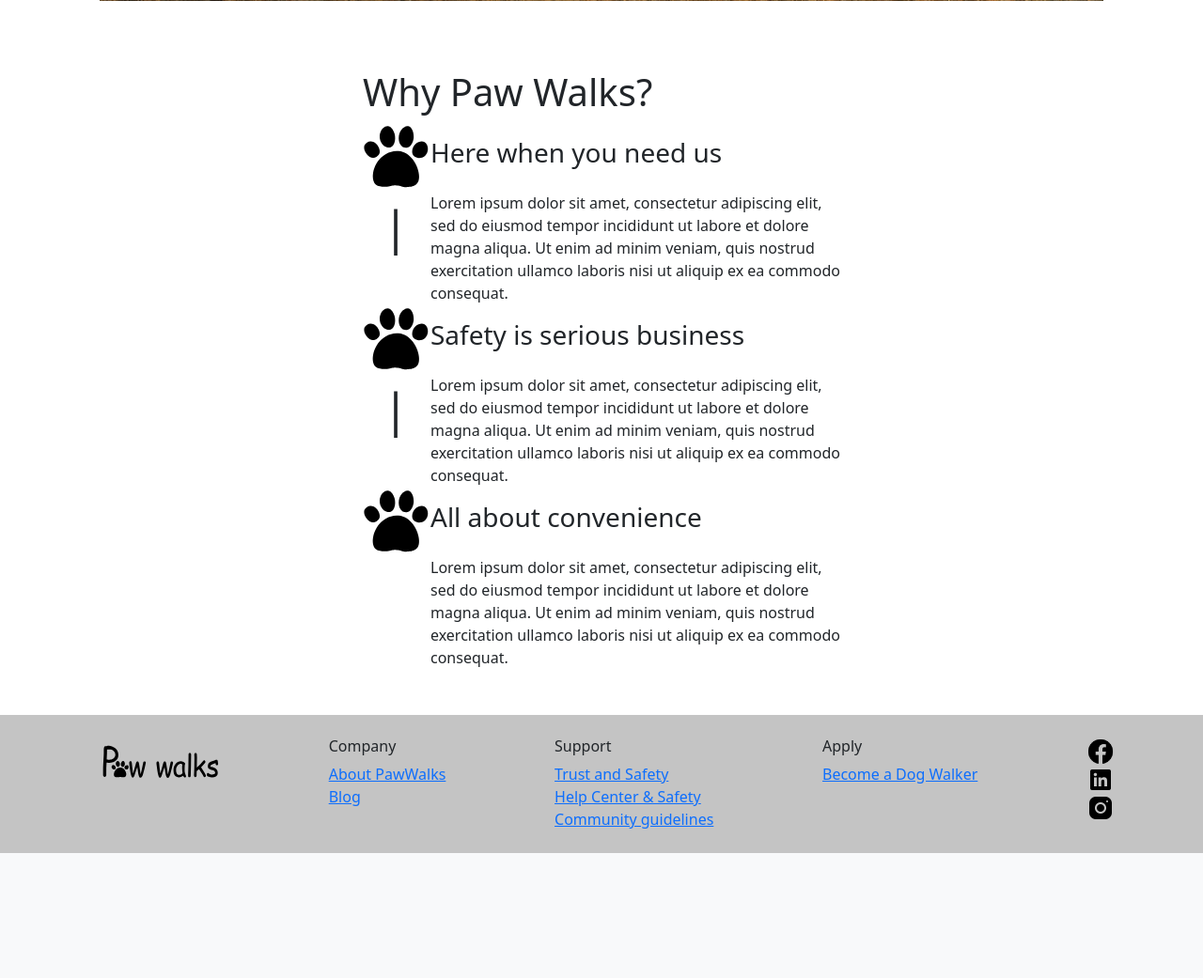
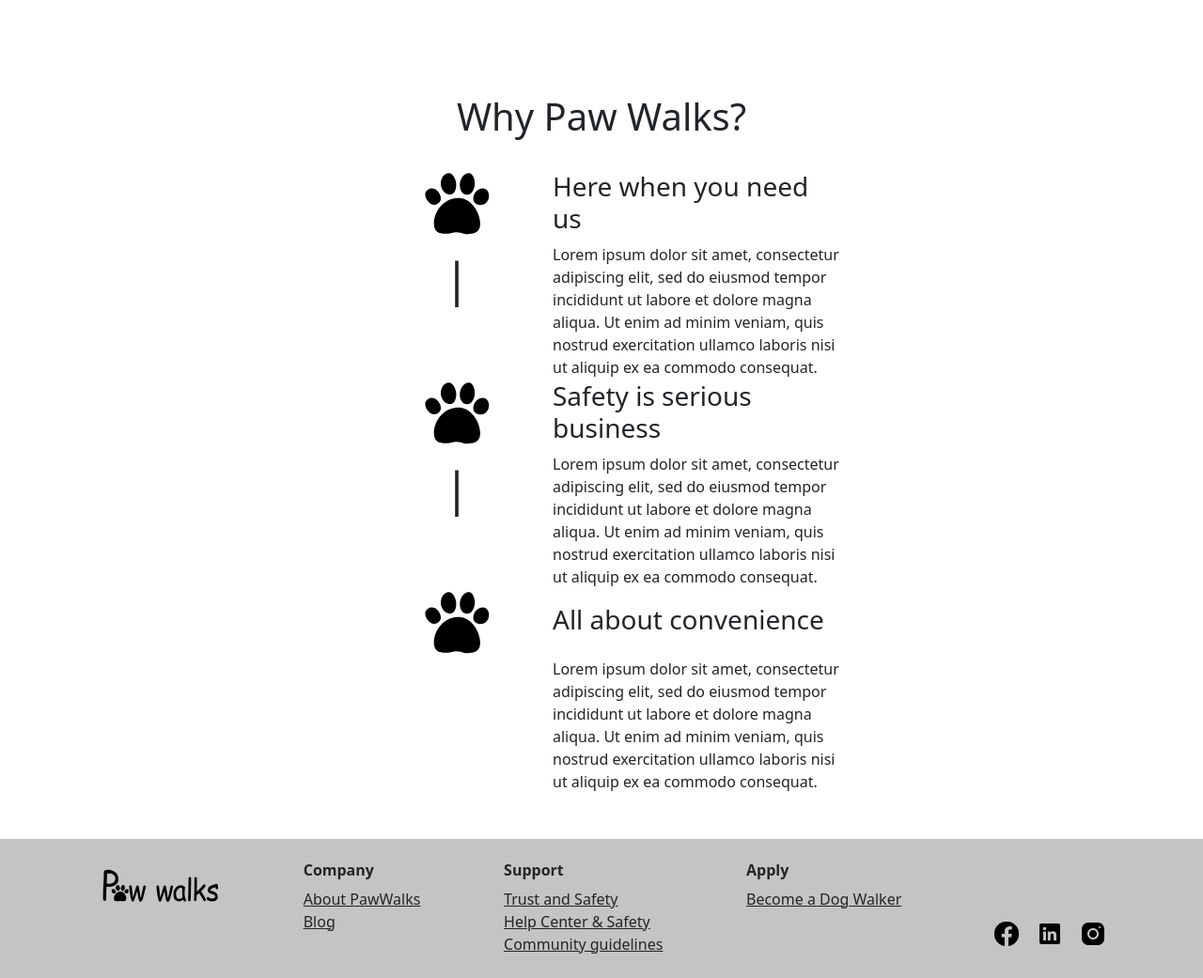
Before and after one commit to ivonamilankovic/dog_walk_project, a PHP site: page /home.php in a window 1280 px wide. Shown: the part 2102-3143 px from the top of the page at 94% size. Before the commit the page ends 3010 px from the top, so only its background shows below. Run offline with PHP 8.4, Linux system fonts and the light colour scheme.

Commit message:
homePage

```diff
--- a/css/homeStyle.css
+++ b/css/homeStyle.css
@@ -34,3 +34,12 @@
     justify-content: center;
     font-size: 50px;
 }
+.sirina{
+    width: 200px;
+    display: flex;
+    align-items: center;
+    justify-content: center;
+}
+.lista{
+    list-style-type: none;
+}
--- a/home.php
+++ b/home.php
@@ -17,8 +17,8 @@
 <div class="header h-75">
     <div class="container d-flex">
         <div class="me-auto p-3"><a href="./home.php"> <img src="images/pawwalks.svg" alt="PawWalks-logo" class="logo"></a></div>
-        <div class="p-4"><button type="button" class="btn btn-light"><a href="./login.php" class="link">log-in</a></button></div>
-        <div class="p-4"><button type="button" class="btn btn-light"><a href="./signup.php" class="link">sign-up</a></button></div>
+        <div class="p-4"><button type="button" class="btn btn-light"><a href="./login.php" class="link text-dark">log-in</a></button></div>
+        <div class="p-4"><button type="button" class="btn btn-light"><a href="./signup.php" class="link text-dark">sign-up</a></button></div>
     </div>
 
 </div>
@@ -26,179 +26,25 @@
 <!-- MAIN -->
 
 <div class="container">
-
+<div class="input-group rounded p-4">
     <!-- SEARCH -->
 
-    <div class="input-group rounded p-4">
         <input type="search" class="form-control rounded" placeholder="Search" aria-label="Search" aria-describedby="search-addon" />
-        </span>
-    </div>
 
-    <!-- CARDS -->
+    <!-- DROPDOWN -->
 
-    <div class="row justify-content-around">
-        <!-- BEST RATED DOG WALKERS -->
-        <div class="border rounded col karta">
-            <h3>Best rated dog walkers</h3>
+        <li class="nav-item dropdown lista">
+            <a class="nav-link dropdown-toggle text-dark" href="#" id="navbarDropdownMenuLink" role="button" data-bs-toggle="dropdown" aria-expanded="false">
+                All walkers
+            </a>
+            <ul class="dropdown-menu" aria-labelledby="navbarDropdownMenuLink">
+                <li><a class="dropdown-item" href="#">Ime Prezime</a></li>
+                <li><a class="dropdown-item" href="#">Ime Prezime</a></li>
+                <li><a class="dropdown-item" href="#">Ime Prezime</a></li>
+            </ul>
+        </li>
 
-            <div class="card mb-3" style="max-width: 540px;">
-                <div class="row g-0">
-                    <div class="col-md-4 align-self-center">
-                        <img src="https://picsum.photos/150/150" class="img-fluid rounded-circle" alt="...">
-                    </div>
-                    <div class="col-md-8">
-                        <div class="card-body">
-                            <h5 class="card-title">Ime Prezime</h5>
-                            <p class="card-text">Lorem ipsum dolor sit amet, consectetur adipiscing elit, sed do eiusmod tempor incididunt ut labore et dolore magna aliqua.</p>
-                            <p class="card-text"><small class="text-muted">Ocena</small></p>
-                        </div>
-                    </div>
-                </div>
-            </div>
-
-
-            <div class="card mb-3" style="max-width: 540px;">
-                <div class="row g-0">
-                    <div class="col-md-4 align-self-center">
-                        <img src="https://picsum.photos/150/150" class="img-fluid rounded-circle" alt="...">
-                    </div>
-                    <div class="col-md-8">
-                        <div class="card-body">
-                            <h5 class="card-title">Ime Prezime</h5>
-                            <p class="card-text">Lorem ipsum dolor sit amet, consectetur adipiscing elit, sed do eiusmod tempor incididunt ut labore et dolore magna aliqua.</p>
-                            <p class="card-text"><small class="text-muted">Ocena</small></p>
-                        </div>
-                    </div>
-                </div>
-            </div>
-
-            <div class="card mb-3" style="max-width: 540px;">
-                <div class="row g-0">
-                    <div class="col-md-4 align-self-center">
-                        <img src="https://picsum.photos/150/150" class="img-fluid rounded-circle" alt="...">
-                    </div>
-                    <div class="col-md-8">
-                        <div class="card-body">
-                            <h5 class="card-title">Ime Prezime</h5>
-                            <p class="card-text">Lorem ipsum dolor sit amet, consectetur adipiscing elit, sed do eiusmod tempor incididunt ut labore et dolore magna aliqua.</p>
-                            <p class="card-text"><small class="text-muted">Ocena</small></p>
-                        </div>
-                    </div>
-                </div>
-            </div>
-
-            <div class="card mb-3" style="max-width: 540px;">
-                <div class="row g-0">
-                    <div class="col-md-4 align-self-center">
-                        <img src="https://picsum.photos/150/150" class="img-fluid rounded-circle" alt="...">
-                    </div>
-                    <div class="col-md-8">
-                        <div class="card-body">
-                            <h5 class="card-title">Ime Prezime</h5>
-                            <p class="card-text">Lorem ipsum dolor sit amet, consectetur adipiscing elit, sed do eiusmod tempor incididunt ut labore et dolore magna aliqua.</p>
-                            <p class="card-text"><small class="text-muted">Ocena</small></p>
-                        </div>
-                    </div>
-                </div>
-            </div>
-
-            <div class="card mb-3" style="max-width: 540px;">
-                <div class="row g-0">
-                    <div class="col-md-4 align-self-center">
-                        <img src="https://picsum.photos/150/150" class="img-fluid rounded-circle" alt="...">
-                    </div>
-                    <div class="col-md-8">
-                        <div class="card-body">
-                            <h5 class="card-title">Ime Prezime</h5>
-                            <p class="card-text">Lorem ipsum dolor sit amet, consectetur adipiscing elit, sed do eiusmod tempor incididunt ut labore et dolore magna aliqua.</p>
-                            <p class="card-text"><small class="text-muted">Ocena</small></p>
-                        </div>
-                    </div>
-                </div>
-            </div>
-        </div>
-
-        <!-- MOST ACTIVE DOG WALKERS -->
-        <div class="border rounded col karta">
-            <h3>Most active dog walkers</h3>
-
-            <div class="card mb-3" style="max-width: 540px;">
-                <div class="row g-0">
-                    <div class="col-md-4 align-self-center">
-                        <img src="https://picsum.photos/150/150" class="img-fluid rounded-circle" alt="...">
-                    </div>
-                    <div class="col-md-8">
-                        <div class="card-body">
-                            <h5 class="card-title">Ime Prezime</h5>
-                            <p class="card-text">Lorem ipsum dolor sit amet, consectetur adipiscing elit, sed do eiusmod tempor incididunt ut labore et dolore magna aliqua.</p>
-                            <p class="card-text"><small class="text-muted">Ocena</small></p>
-                        </div>
-                    </div>
-                </div>
-            </div>
-
-
-            <div class="card mb-3" style="max-width: 540px;">
-                <div class="row g-0">
-                    <div class="col-md-4 align-self-center">
-                        <img src="https://picsum.photos/150/150" class="img-fluid rounded-circle" alt="...">
-                    </div>
-                    <div class="col-md-8">
-                        <div class="card-body">
-                            <h5 class="card-title">Ime Prezime</h5>
-                            <p class="card-text">Lorem ipsum dolor sit amet, consectetur adipiscing elit, sed do eiusmod tempor incididunt ut labore et dolore magna aliqua.</p>
-                            <p class="card-text"><small class="text-muted">Ocena</small></p>
-                        </div>
-                    </div>
-                </div>
-            </div>
-
-            <div class="card mb-3" style="max-width: 540px;">
-                <div class="row g-0">
-                    <div class="col-md-4 align-self-center">
-                        <img src="https://picsum.photos/150/150" class="img-fluid rounded-circle" alt="...">
-                    </div>
-                    <div class="col-md-8">
-                        <div class="card-body">
-                            <h5 class="card-title">Ime Prezime</h5>
-                            <p class="card-text">Lorem ipsum dolor sit amet, consectetur adipiscing elit, sed do eiusmod tempor incididunt ut labore et dolore magna aliqua.</p>
-                            <p class="card-text"><small class="text-muted">Ocena</small></p>
-                        </div>
-                    </div>
-                </div>
-            </div>
-
-            <div class="card mb-3" style="max-width: 540px;">
-                <div class="row g-0">
-                    <div class="col-md-4 align-self-center">
-                        <img src="https://picsum.photos/150/150" class="img-fluid rounded-circle" alt="...">
-                    </div>
-                    <div class="col-md-8">
-                        <div class="card-body">
-                            <h5 class="card-title">Ime Prezime</h5>
-                            <p class="card-text">Lorem ipsum dolor sit amet, consectetur adipiscing elit, sed do eiusmod tempor incididunt ut labore et dolore magna aliqua.</p>
-                            <p class="card-text"><small class="text-muted">Ocena</small></p>
-                        </div>
-                    </div>
-                </div>
-            </div>
-
-            <div class="card mb-3" style="max-width: 540px;">
-                <div class="row g-0">
-                    <div class="col-md-4 align-self-center">
-                        <img src="https://picsum.photos/150/150" class="img-fluid rounded-circle" alt="...">
-                    </div>
-                    <div class="col-md-8">
-                        <div class="card-body">
-                            <h5 class="card-title">Ime Prezime</h5>
-                            <p class="card-text">Lorem ipsum dolor sit amet, consectetur adipiscing elit, sed do eiusmod tempor incididunt ut labore et dolore magna aliqua.</p>
-                            <p class="card-text"><small class="text-muted">Ocena</small></p>
-                        </div>
-                    </div>
-                </div>
-            </div>
-        </div>
-    </div>
+</div>
 
     <!-- GALLERY -->
 
@@ -243,17 +89,182 @@
         </div>
     </div>
 
+    <!-- CARDS -->
+
+    <div class="row justify-content-around">
+        <!-- BEST RATED DOG WALKERS -->
+        <div class="border rounded col karta">
+            <h3>Best rated dog walkers</h3>
+
+            <div class="card mb-3" style="max-width: 540px;">
+                <div class="row g-0">
+                    <div class="col-md-4 align-self-center d-flex justify-content-center p-2">
+                        <img src="https://picsum.photos/150/150" class="img-fluid rounded-circle" alt="...">
+                    </div>
+                    <div class="col-md-8">
+                        <div class="card-body">
+                            <h5 class="card-title">Ime Prezime</h5>
+                            <p class="card-text">Lorem ipsum dolor sit amet, consectetur adipiscing elit, sed do eiusmod tempor incididunt ut labore et dolore magna aliqua.</p>
+                            <p class="card-text"><small class="text-muted">Ocena</small></p>
+                        </div>
+                    </div>
+                </div>
+            </div>
+
+
+            <div class="card mb-3" style="max-width: 540px;">
+                <div class="row g-0">
+                    <div class="col-md-4 align-self-center d-flex justify-content-center p-2">
+                        <img src="https://picsum.photos/150/150" class="img-fluid rounded-circle" alt="...">
+                    </div>
+                    <div class="col-md-8">
+                        <div class="card-body">
+                            <h5 class="card-title">Ime Prezime</h5>
+                            <p class="card-text">Lorem ipsum dolor sit amet, consectetur adipiscing elit, sed do eiusmod tempor incididunt ut labore et dolore magna aliqua.</p>
+                            <p class="card-text"><small class="text-muted">Ocena</small></p>
+                        </div>
+                    </div>
+                </div>
+            </div>
+
+            <div class="card mb-3" style="max-width: 540px;">
+                <div class="row g-0">
+                    <div class="col-md-4 align-self-center d-flex justify-content-center p-2">
+                        <img src="https://picsum.photos/150/150" class="img-fluid rounded-circle" alt="...">
+                    </div>
+                    <div class="col-md-8">
+                        <div class="card-body">
+                            <h5 class="card-title">Ime Prezime</h5>
+                            <p class="card-text">Lorem ipsum dolor sit amet, consectetur adipiscing elit, sed do eiusmod tempor incididunt ut labore et dolore magna aliqua.</p>
+                            <p class="card-text"><small class="text-muted">Ocena</small></p>
+                        </div>
+                    </div>
+                </div>
+            </div>
+
+            <div class="card mb-3" style="max-width: 540px;">
+                <div class="row g-0">
+                    <div class="col-md-4 align-self-center d-flex justify-content-center p-2">
+                        <img src="https://picsum.photos/150/150" class="img-fluid rounded-circle" alt="...">
+                    </div>
+                    <div class="col-md-8">
+                        <div class="card-body">
+                            <h5 class="card-title">Ime Prezime</h5>
+                            <p class="card-text">Lorem ipsum dolor sit amet, consectetur adipiscing elit, sed do eiusmod tempor incididunt ut labore et dolore magna aliqua.</p>
+                            <p class="card-text"><small class="text-muted">Ocena</small></p>
+                        </div>
+                    </div>
+                </div>
+            </div>
+
+            <div class="card mb-3" style="max-width: 540px;">
+                <div class="row g-0">
+                    <div class="col-md-4 align-self-center d-flex justify-content-center p-2">
+                        <img src="https://picsum.photos/150/150" class="img-fluid rounded-circle" alt="...">
+                    </div>
+                    <div class="col-md-8">
+                        <div class="card-body">
+                            <h5 class="card-title">Ime Prezime</h5>
+                            <p class="card-text">Lorem ipsum dolor sit amet, consectetur adipiscing elit, sed do eiusmod tempor incididunt ut labore et dolore magna aliqua.</p>
+                            <p class="card-text"><small class="text-muted">Ocena</small></p>
+                        </div>
+                    </div>
+                </div>
+            </div>
+        </div>
+
+        <!-- MOST ACTIVE DOG WALKERS -->
+        <div class="border rounded col karta">
+            <h3>Most active dog walkers</h3>
+
+            <div class="card mb-3" style="max-width: 540px;">
+                <div class="row g-0">
+                    <div class="col-md-4 align-self-center d-flex justify-content-center p-2">
+                        <img src="https://picsum.photos/150/150" class="img-fluid rounded-circle" alt="...">
+                    </div>
+                    <div class="col-md-8">
+                        <div class="card-body">
+                            <h5 class="card-title">Ime Prezime</h5>
+                            <p class="card-text">Lorem ipsum dolor sit amet, consectetur adipiscing elit, sed do eiusmod tempor incididunt ut labore et dolore magna aliqua.</p>
+                            <p class="card-text"><small class="text-muted">Ocena</small></p>
+                        </div>
+                    </div>
+                </div>
+            </div>
+
+
+            <div class="card mb-3" style="max-width: 540px;">
+                <div class="row g-0">
+                    <div class="col-md-4 align-self-center d-flex justify-content-center p-2">
+                        <img src="https://picsum.photos/150/150" class="img-fluid rounded-circle" alt="...">
+                    </div>
+                    <div class="col-md-8">
+                        <div class="card-body">
+                            <h5 class="card-title">Ime Prezime</h5>
+                            <p class="card-text">Lorem ipsum dolor sit amet, consectetur adipiscing elit, sed do eiusmod tempor incididunt ut labore et dolore magna aliqua.</p>
+                            <p class="card-text"><small class="text-muted">Ocena</small></p>
+                        </div>
+                    </div>
+                </div>
+            </div>
+
+            <div class="card mb-3" style="max-width: 540px;">
+                <div class="row g-0">
+                    <div class="col-md-4 align-self-center d-flex justify-content-center p-2">
+                        <img src="https://picsum.photos/150/150" class="img-fluid rounded-circle" alt="...">
+                    </div>
+                    <div class="col-md-8">
+                        <div class="card-body">
+                            <h5 class="card-title">Ime Prezime</h5>
+                            <p class="card-text">Lorem ipsum dolor sit amet, consectetur adipiscing elit, sed do eiusmod tempor incididunt ut labore et dolore magna aliqua.</p>
+                            <p class="card-text"><small class="text-muted">Ocena</small></p>
+                        </div>
+                    </div>
+                </div>
+            </div>
+
+            <div class="card mb-3" style="max-width: 540px;">
+                <div class="row g-0">
+                    <div class="col-md-4 align-self-center d-flex justify-content-center p-2">
+                        <img src="https://picsum.photos/150/150" class="img-fluid rounded-circle" alt="...">
+                    </div>
+                    <div class="col-md-8">
+                        <div class="card-body">
+                            <h5 class="card-title">Ime Prezime</h5>
+                            <p class="card-text">Lorem ipsum dolor sit amet, consectetur adipiscing elit, sed do eiusmod tempor incididunt ut labore et dolore magna aliqua.</p>
+                            <p class="card-text"><small class="text-muted">Ocena</small></p>
+                        </div>
+                    </div>
+                </div>
+            </div>
+
+            <div class="card mb-3" style="max-width: 540px;">
+                <div class="row g-0">
+                    <div class="col-md-4 align-self-center d-flex justify-content-center p-2">
+                        <img src="https://picsum.photos/150/150" class="img-fluid rounded-circle" alt="...">
+                    </div>
+                    <div class="col-md-8">
+                        <div class="card-body">
+                            <h5 class="card-title">Ime Prezime</h5>
+                            <p class="card-text">Lorem ipsum dolor sit amet, consectetur adipiscing elit, sed do eiusmod tempor incididunt ut labore et dolore magna aliqua.</p>
+                            <p class="card-text"><small class="text-muted">Ocena</small></p>
+                        </div>
+                    </div>
+                </div>
+            </div>
+        </div>
+    </div>
 
 <!-- WHY PAW WALKS -->
 
 <div class=" p-5 d-flex justify-content-center">
 
-    <table class=" w-50">
+    <table class="w-50">
         <tr>
-            <td colspan="2"><h1>Why Paw Walks?</h1></td>
+            <td colspan="2"><h1 class="d-flex justify-content-center p-4">Why Paw Walks?</h1></td>
         </tr>
         <tr>
-            <td><img src="images/paw.svg" alt="paw" class="paw"></td>
+            <td class="d-flex justify-content-center"><div class="sirina"><img src="images/paw.svg" alt="paw" class="paw"></div></td>
             <td><h3>Here when you need us</h3></td>
         </tr>
         <tr>
@@ -261,7 +272,7 @@
             <td>Lorem ipsum dolor sit amet, consectetur adipiscing elit, sed do eiusmod tempor incididunt ut labore et dolore magna aliqua. Ut enim ad minim veniam, quis nostrud exercitation ullamco laboris nisi ut aliquip ex ea commodo consequat.</td>
         </tr>
         <tr>
-            <td><img src="images/paw.svg" alt="paw" class="paw"></td>
+            <td class=" d-flex justify-content-center"><img src="images/paw.svg" alt="paw" class="paw"></td>
             <td><h3>Safety is serious business</h3></td>
         </tr>
         <tr>
@@ -269,7 +280,7 @@
             <td>Lorem ipsum dolor sit amet, consectetur adipiscing elit, sed do eiusmod tempor incididunt ut labore et dolore magna aliqua. Ut enim ad minim veniam, quis nostrud exercitation ullamco laboris nisi ut aliquip ex ea commodo consequat.</td>
         </tr>
         <tr>
-            <td><img src="images/paw.svg" alt="paw" class="paw"></td>
+            <td class=" d-flex justify-content-center"><img src="images/paw.svg" alt="paw" class="paw"></td>
             <td><h3>All about convenience</h3></td>
         </tr>
         <tr>
@@ -288,24 +299,24 @@
         <img src="images/pawwalks.svg" class="logo" alt="PawWalksLogo"/>
 
         <div>
-            <h6>Company</h6>
-            <a href="#">About PawWalks</a> <br>
-            <a href="#">Blog</a>
+            <h6><b>Company</b></h6>
+            <a href="#" class="text-dark">About PawWalks</a> <br>
+            <a href="#" class="text-dark">Blog</a>
         </div>
         <div>
-            <h6>Support</h6>
-            <a href="#">Trust and Safety</a> <br>
-            <a href="#">Help Center & Safety</a> <br>
-            <a href="#">Community guidelines</a>
+            <h6><b>Support</b></h6>
+            <a href="#" class="text-dark">Trust and Safety</a> <br>
+            <a href="#" class="text-dark">Help Center & Safety</a> <br>
+            <a href="#" class="text-dark">Community guidelines</a>
         </div>
         <div>
-            <h6>Apply</h6>
-            <a href="#">Become a Dog Walker</a>
+            <h6><b>Apply</b></h6>
+            <a href="#" class="text-dark">Become a Dog Walker</a>
         </div>
-        <div>
-            <div><a href="#"><img src="images/facebook.png" alt="facebookLogo" class="social"></a> </div>
-            <div><a href="#"><img src="images/linkedin.png" alt="linkedinLogo" class="social"></a> </div>
-            <div><a href="#"><img src="images/instagram.png" alt="intagramLogo" class="social"></a> </div>
+        <div class="d-flex align-self-end">
+            <a href="#" class="p-2"><img src="images/facebook.png" alt="facebookLogo" class="social"></a>
+            <a href="#" class="p-2"><img src="images/linkedin.png" alt="linkedinLogo" class="social"></a>
+            <a href="#" class="p-2"><img src="images/instagram.png" alt="intagramLogo" class="social"></a>
         </div>
     </div>
 </div>
```
